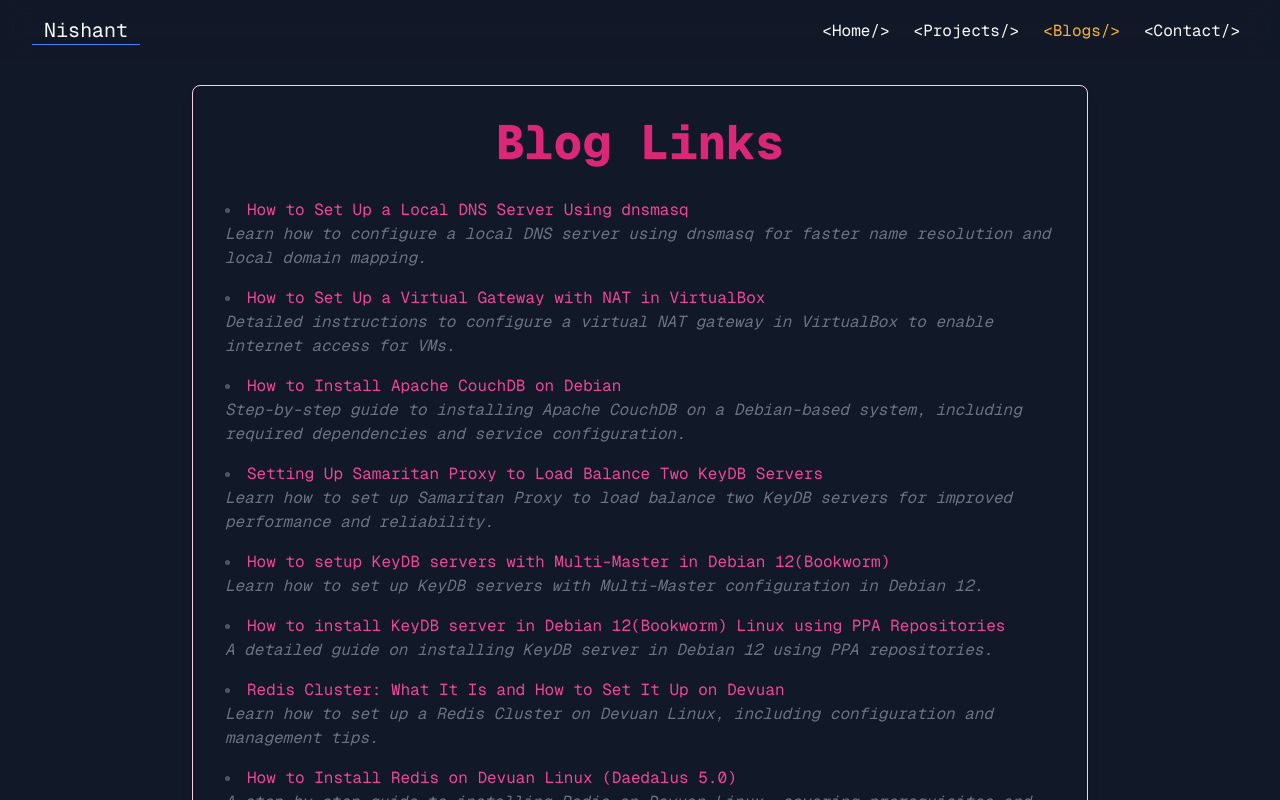
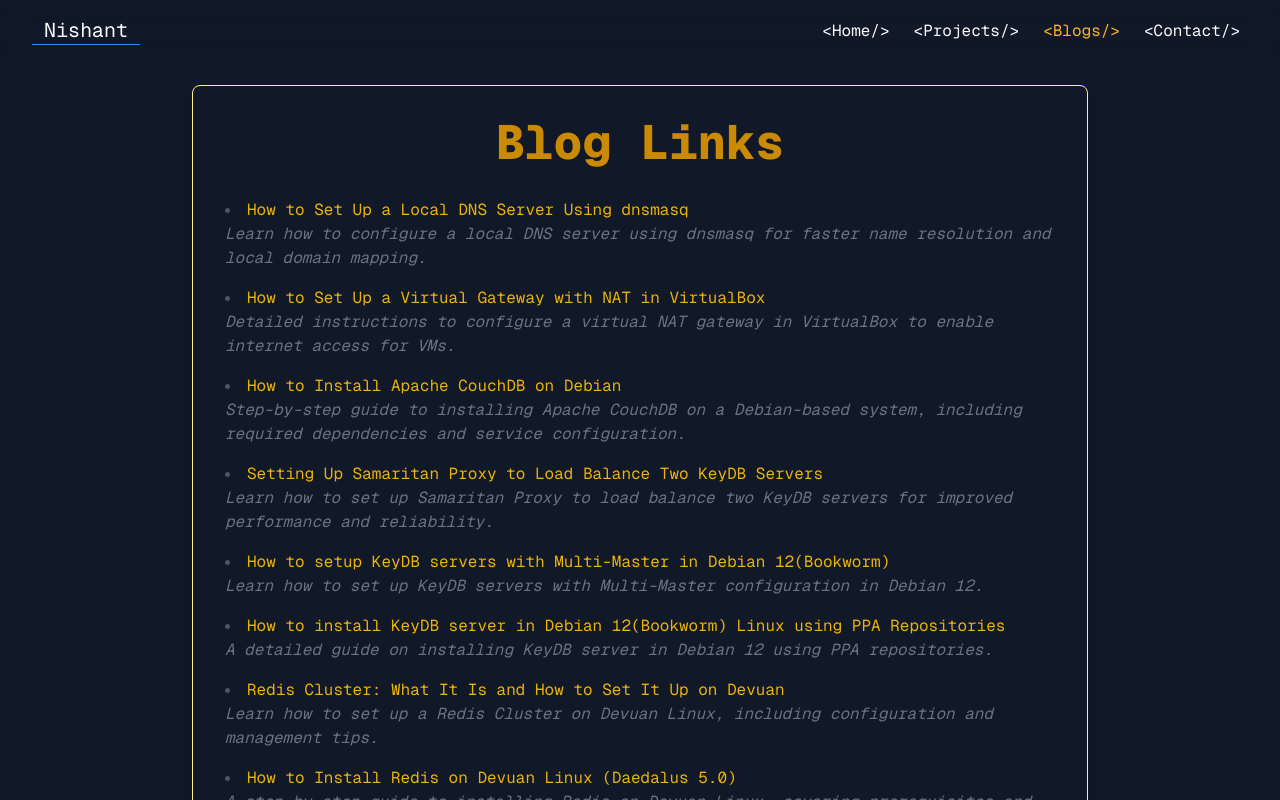
Before and after one commit to nishujangra/Portfolio, a React (Vite) app: page /blogs in a window 1280 px wide. Shown: the top 800 px of the page. Built offline with nearby package versions, Linux system fonts and the light colour scheme.

Commit message:
Blogs design enhanced

```diff
--- a/src/pages/Blogs/Blogs.tsx
+++ b/src/pages/Blogs/Blogs.tsx
@@ -5,8 +5,8 @@ const Blogs = () => {
     return (
         <main className="p-6">
             <div className="flex flex-col justify-center items-center min-h-[80vh]">
-                <div className="max-w-4xl mx-auto px-4 sm:px-6 lg:px-8 rounded-lg shadow-lg p-8 border border-pink-200">
-                    <h1 className="text-5xl font-extrabold text-center mb-8 text-pink-600">
+                <div className="max-w-4xl mx-auto px-4 sm:px-6 lg:px-8 rounded-lg shadow-lg p-8 border border-yellow-200">
+                    <h1 className="text-5xl font-extrabold text-center mb-8 text-yellow-600">
                         Blog Links
                     </h1>
                     <div className="mt-8">
@@ -17,7 +17,7 @@ const Blogs = () => {
                                         to={blog.url}
                                         target="_blank"
                                         rel="noopener noreferrer"
-                                        className="text-pink-500 hover:underline hover:text-pink-700 transition duration-300"
+                                        className="text-yellow-500 hover:underline hover:text-yellow-700 transition duration-300"
                                     >
                                         {blog.title}
                                     </Link>
```
